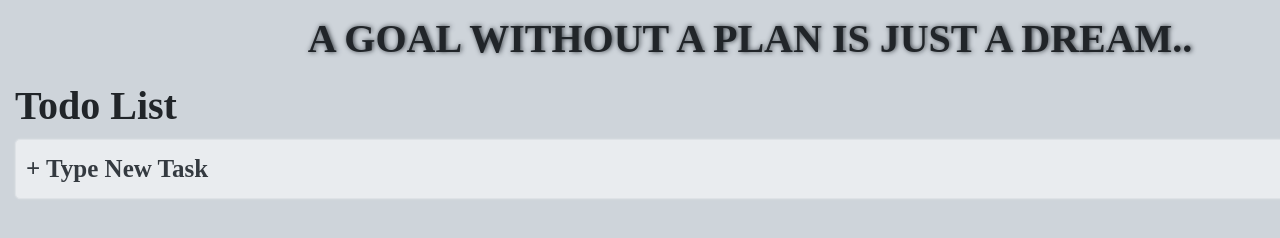
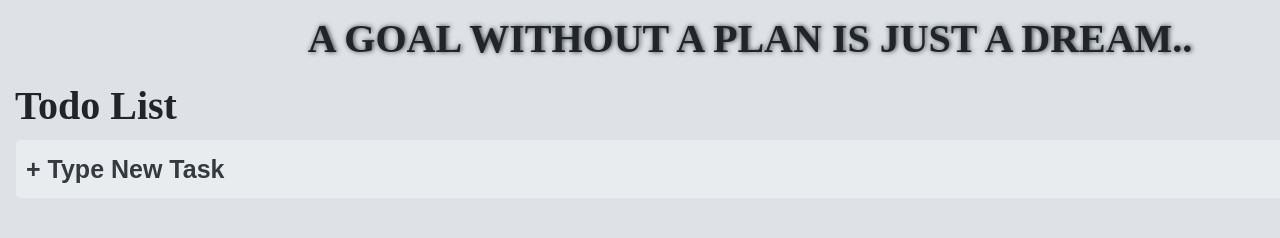
Before and after one commit to AmirhosseinAmini1383/todoList-App, a plain HTML site: page index.html in a window 1280 px wide. Shown: the top 238 px of the page. Drawn offline with Linux system fonts and the light colour scheme; a web font is replaced by a local one.

Commit message:
remove .vscode

```diff
--- a/css/style.css
+++ b/css/style.css
@@ -4,15 +4,13 @@
   margin: 0;
   padding: 0;
   box-sizing: border-box;
-  font-family: Vazirmatn;
-  list-style: none;
 }
 html {
   font-size: 62.5%;
 }
 body {
   font-family: Vazirmatn;
-  background-color: var(--color-primary-200);
+  background-color: var(--color-primary-100);
 }
 .container {
   display: flex;
--- a/todoList.js
+++ b/todoList.js
@@ -4,7 +4,8 @@ const todoForm = document.querySelector(".todo__form");
 const todolist = document.querySelector(".todolist");
 const selectFilters = document.querySelector(".filter-todos");
 let filterValue = "all";
-let editingId = null; // برای ذخیره ID تسکی که در حال ویرایش است
+let editingId = null;
+
 // functions
 const addNewTodo = (e) => {
   e.preventDefault();
@@ -37,13 +38,12 @@ const createTodos = (todos) => {
         <p class="todo__title ${todo.isCompleted ? "completed" : ""}">
           ${todo.title}
         </p>
-        <span class="todo__createdAt ${
-          todo.isCompleted ? "completed" : ""
-        }">${new Date(todo.createdAt).toLocaleDateString("fa-IR", {
-      year: "2-digit",
-      month: "2-digit",
-      day: "2-digit",
-    })}</span>
+        <span class="todo__createdAt ${todo.isCompleted ? "completed" : ""
+      }">${new Date(todo.createdAt).toLocaleDateString("fa-IR", {
+        year: "2-digit",
+        month: "2-digit",
+        day: "2-digit",
+      })}</span>
         <button class="btn__event">
           <svg class="icon">
             <use xlink:href="assets/images/icon.svg#three-dots-vertical-light"></use>
```
Also changed, not shown: index.html (+4 -21 lines), 1 other file.
